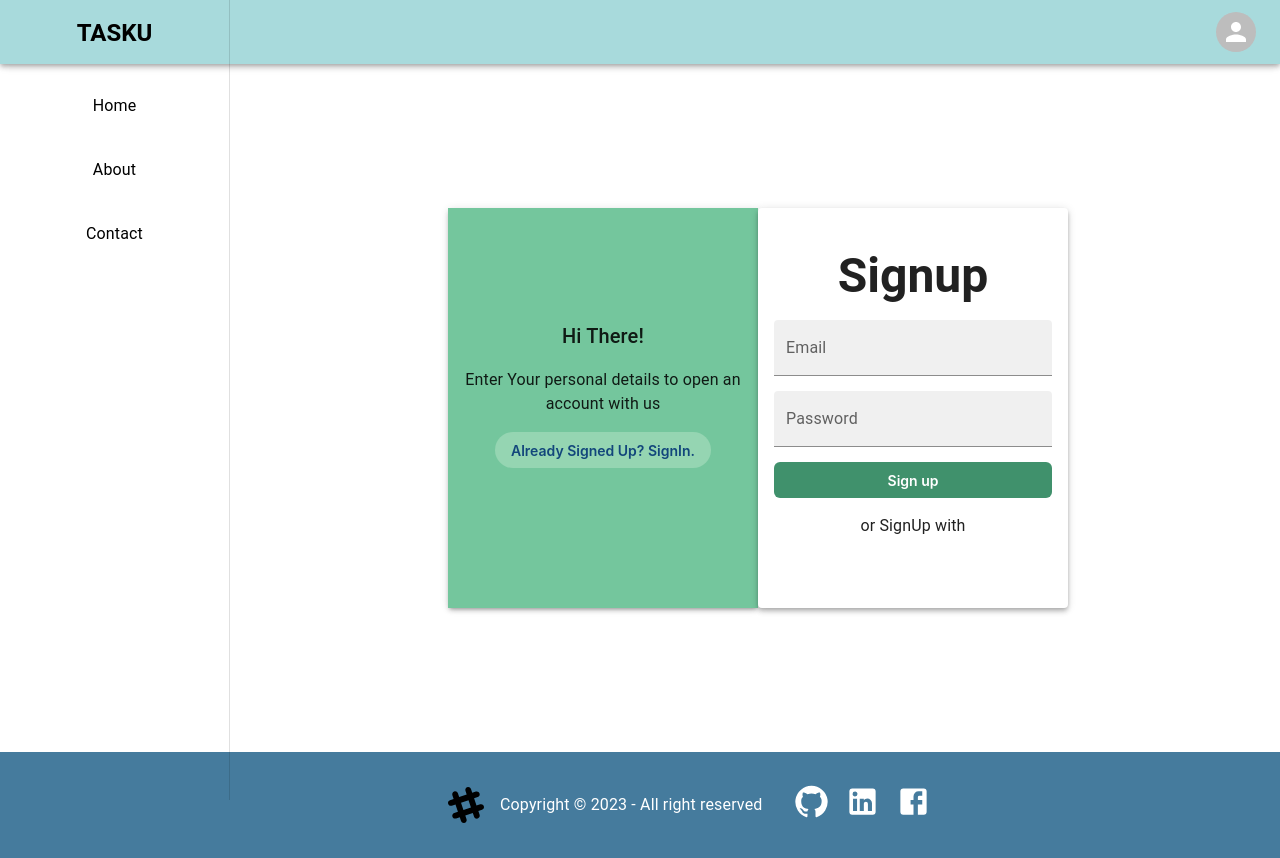
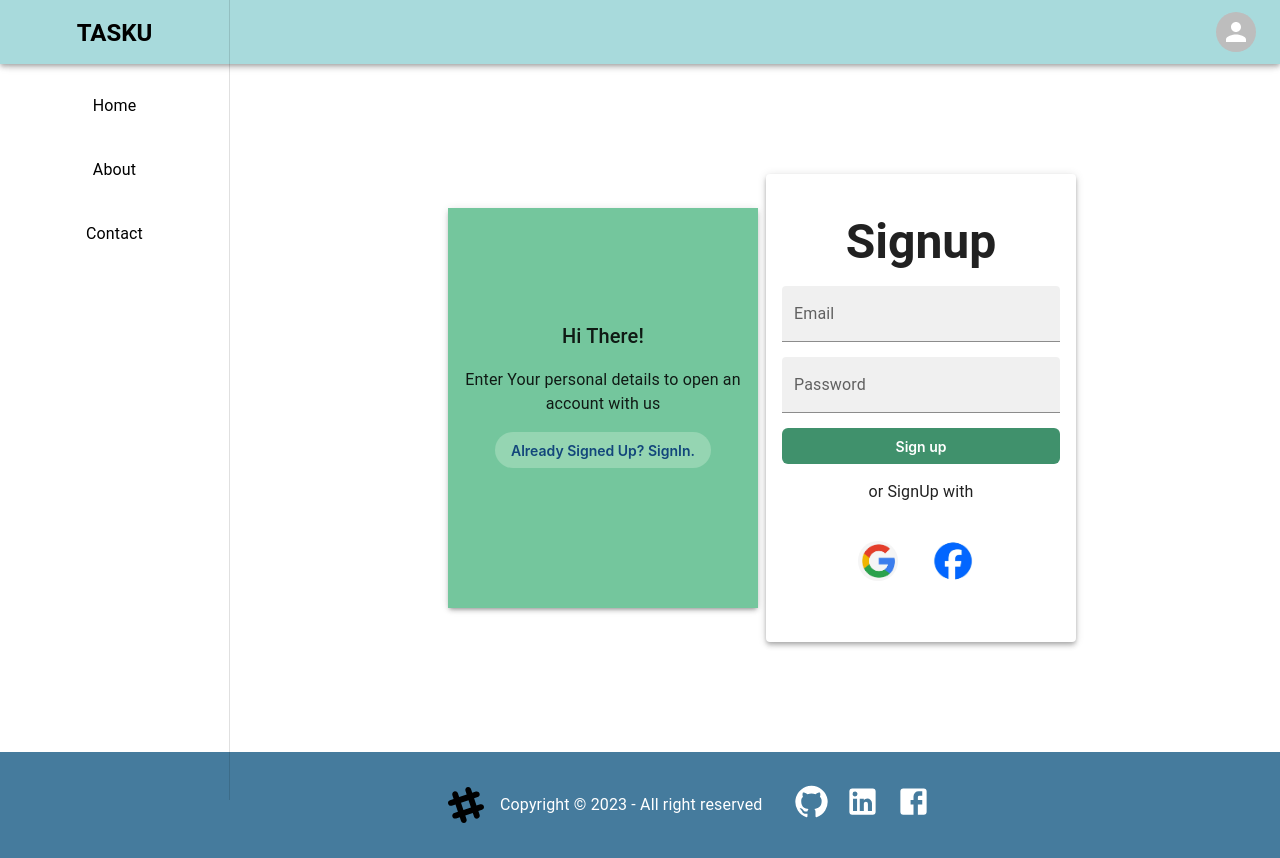
Before and after one commit to nayeem-muttakim/scic-task-client, a React (Vite) app: page /signUp in a window 1280 px wide. Built offline with nearby package versions, Linux system fonts and the light colour scheme; no server answers.

Commit message:
social authenticate added

```diff
--- a/src/Components/Authentications/SignIn.jsx
+++ b/src/Components/Authentications/SignIn.jsx
@@ -3,6 +3,7 @@ import { Box, Paper, TextField, Typography } from "@mui/material";
 import { useForm } from "react-hook-form";
 import { Form, Link } from "react-router-dom";
 import useAuth from "../../HOOKS/useAuth";
+import SocialAuth from "./SocialAuth/SocialAuth";
 
 const SignIn = () => {
   const { signIn } = useAuth();
@@ -26,10 +27,12 @@ const SignIn = () => {
         flexDirection: { xs: "column-reverse", sm: "row" },
         mx: { xs: 0, sm: 7, md: 25, xl: 50 },
         my: 2,
+        maxWidth:{xs:650,md:400}
       }}
       justifyContent={"space-evenly"}
       minHeight={"82vh"}
-      maxWidth={600}
+      gap={1}
+
     >
       {/* Form */}
       <Paper elevation={4}>
@@ -61,6 +64,8 @@ const SignIn = () => {
           <Typography py={2} textAlign={"center"}>
             or SignIn with
           </Typography>
+
+         <Box mx={7}> <SocialAuth/></Box>
         </Box>
       </Paper>
       {/* Text */}
@@ -89,6 +94,7 @@ const SignIn = () => {
           </Link>
         </Box>
       </Paper>
+
     </Box>
   );
 };
--- a/src/Components/Authentications/SignUp.jsx
+++ b/src/Components/Authentications/SignUp.jsx
@@ -3,6 +3,7 @@ import { Box, Paper, TextField, Typography } from "@mui/material";
 import { useForm } from "react-hook-form";
 import { Form, Link } from "react-router-dom";
 import useAuth from "../../HOOKS/useAuth";
+import SocialAuth from "./SocialAuth/SocialAuth";
 const SignUp = () => {
   const { signUp } = useAuth();
   const { register, handleSubmit, reset } = useForm();
@@ -25,10 +26,12 @@ const SignUp = () => {
         flexDirection: { xs: "column-reverse", sm: "row-reverse" },
         mx: { xs: 0, sm: 7, md: 25, xl: 50 },
         my: 2,
+        maxWidth:{xs:650,md:400}
+
       }}
       justifyContent={"space-evenly"}
-      minHeight={"82vh"}
-      maxWidth={600}
+      minHeight={"82vh"} gap={1}
+
     >
       {/* Form */}
       <Paper elevation={4}>
@@ -60,6 +63,7 @@ const SignUp = () => {
           <Typography py={2} textAlign={"center"}>
             or SignUp with
           </Typography>
+          <Box mx={8}><SocialAuth /></Box>
         </Box>
       </Paper>
       {/* Text */}
--- a/src/Components/Authentications/SocialAuth/SocialAuth.jsx
+++ b/src/Components/Authentications/SocialAuth/SocialAuth.jsx
@@ -0,0 +1,31 @@
+import { Avatar, Box, Button } from "@mui/material";
+import useAuth from "../../../HOOKS/useAuth";
+import ggLogo from "/google.webp"
+import fbLogo from "/facebook.webp"
+
+const SocialAuth = () => {
+
+    const{googleLogin,facebookLogin}=useAuth()
+
+     const handleGoogle = ()=>{
+          googleLogin().then(res=>{
+            console.log(res.user);
+          }).catch(err=> console.log(err))
+     }
+
+     const handleFacebook=()=>{
+            facebookLogin().then(res=>{
+                console.log(res.user);
+            }).catch(err=>console.log(err))
+     }
+    return (
+        <Box >
+           <Button  onClick={handleGoogle}><Avatar  src={ggLogo}/></Button>
+           <Button onClick={handleFacebook}><Avatar   sx={{ width: 70, height: 70 }}
+  src={fbLogo}/></Button>
+        </Box>
+
+    );
+};
+
+export default SocialAuth;
--- a/src/Layout.jsx
+++ b/src/Layout.jsx
@@ -33,48 +33,63 @@ const Layout = () => {
 
       {/* pages */}
       <List>
-        <ListItem>
-          <ListItemButton>
-            <Link
+      <Link
               style={{
                 color: "black",
-                marginInline: "auto",
                 textDecoration: "none",
+
               }}
               to="/"
             >
+        <ListItem  >
+
+          <ListItemButton sx={{textAlign:"center"}}>
+
               <ListItemText primary={"Home"} />
-            </Link>
+
           </ListItemButton>
+
         </ListItem>
-        <ListItem>
-          <ListItemButton>
-            <Link
+
+        </Link>
+        <Link
               style={{
                 color: "black",
-                marginInline: "auto",
                 textDecoration: "none",
+
               }}
               to="/"
             >
+        <ListItem  >
+
+          <ListItemButton sx={{textAlign:"center"}}>
+
               <ListItemText primary={"About"} />
-            </Link>
+
           </ListItemButton>
+
         </ListItem>
-        <ListItem>
-          <ListItemButton>
-            <Link
+
+        </Link>
+        <Link
               style={{
                 color: "black",
-                marginInline: "auto",
                 textDecoration: "none",
+
               }}
               to="/"
             >
+        <ListItem  >
+
+          <ListItemButton sx={{textAlign:"center"}}>
+
               <ListItemText primary={"Contact"} />
-            </Link>
+
           </ListItemButton>
+
         </ListItem>
+
+        </Link>
       </List>
 
       {user  && <Box
```
Also changed, not shown: public/facebook.webp (added), public/google.webp (added).
